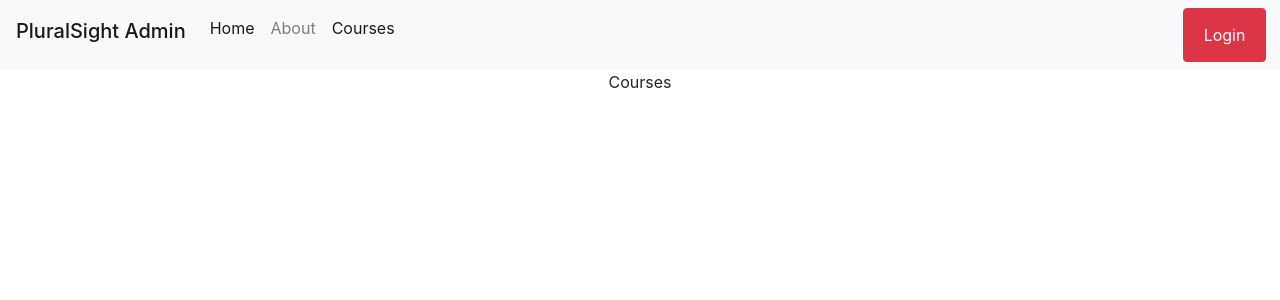
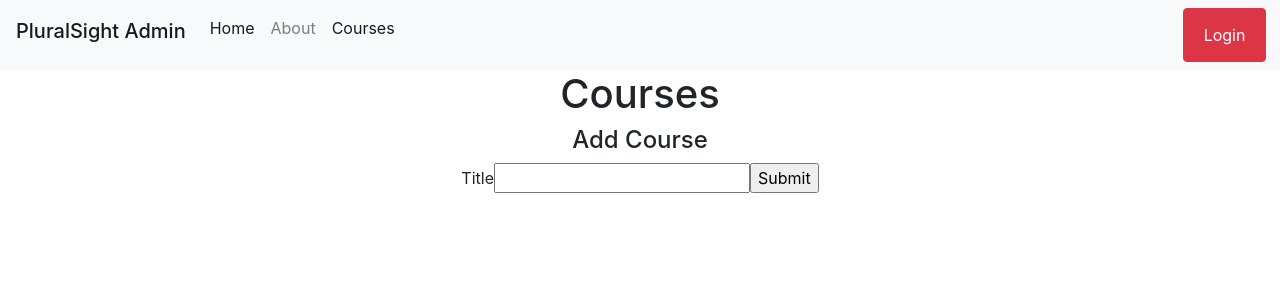
Before and after one commit to jitendershahi/PSADMIN--2, a React (Create React App) app: page /courses in a window 1280 px wide. Shown: the top 300 px of the page. Built offline with nearby package versions, Linux system fonts and the light colour scheme.

Commit message:
feature:create reducers and actions js

```diff
--- a/src/container/courses/courses.js
+++ b/src/container/courses/courses.js
@@ -1,10 +1,44 @@
 import React, { Component } from 'react'
 
 class Courses extends Component {
+
+    state = {
+        course: {
+            title: ''
+        }
+    }
+
+    handleForm = (event) => {
+        let field = event.target.name
+        let value = event.target.value
+
+        let form = {...this.state.course}
+        form[field] = value
+
+        this.setState({
+            course: form
+        })
+    }
+
+    submitForm = (event) => {
+        event.preventDefault()
+        console.log(this.state.course)
+    }
+
     render() {
         return (
             <div>
-                <p>Courses</p>
+                <h1>Courses</h1>
+                <h4>Add Course</h4>
+
+                <form onSubmit={this.submitForm}>
+                    <label htmlFor="title">Title</label>
+                    <input value={this.state.course.title}
+                     name="title"
+                     onChange={(event) => this.handleForm(event)} />
+
+                     <input type="submit" name="Add" />
+                </form>
             </div>
 
         )
--- /dev/null
+++ b/src/store/actions/actionTypes.js
@@ -0,0 +1 @@
+export const CREATE_COURSE = "CREATE_COURSE"
```
Also changed, not shown: src/store/actions/actionCreators.js (added, +8 -0 lines), src/store/reducers/reducer.js (added, +16 -0 lines).
